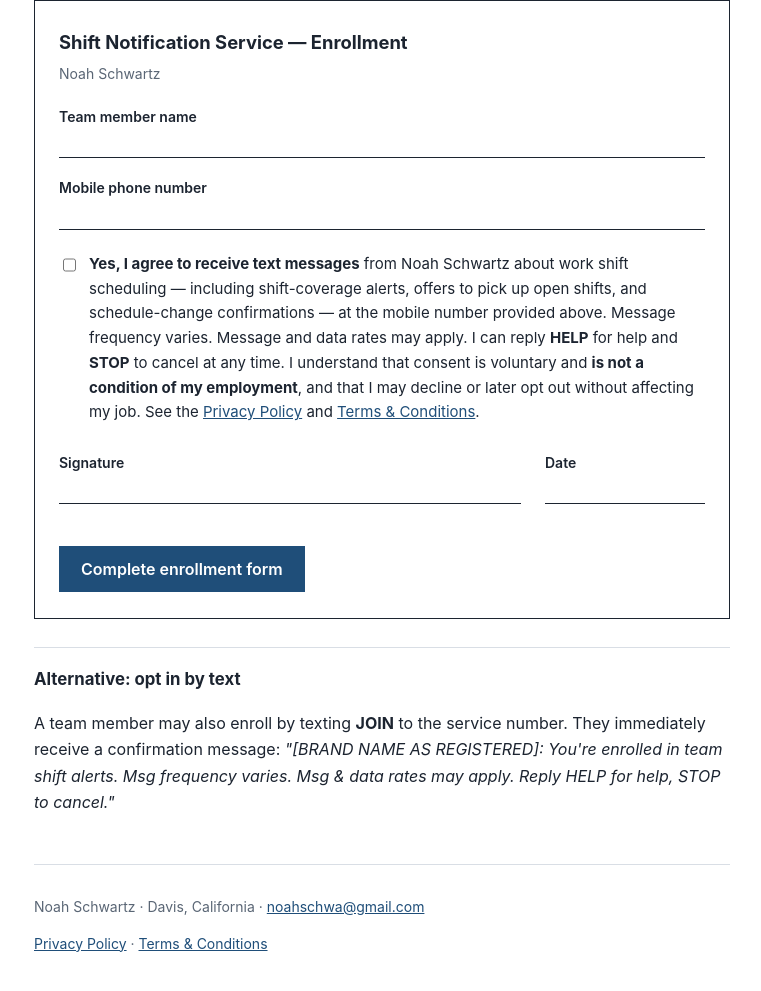
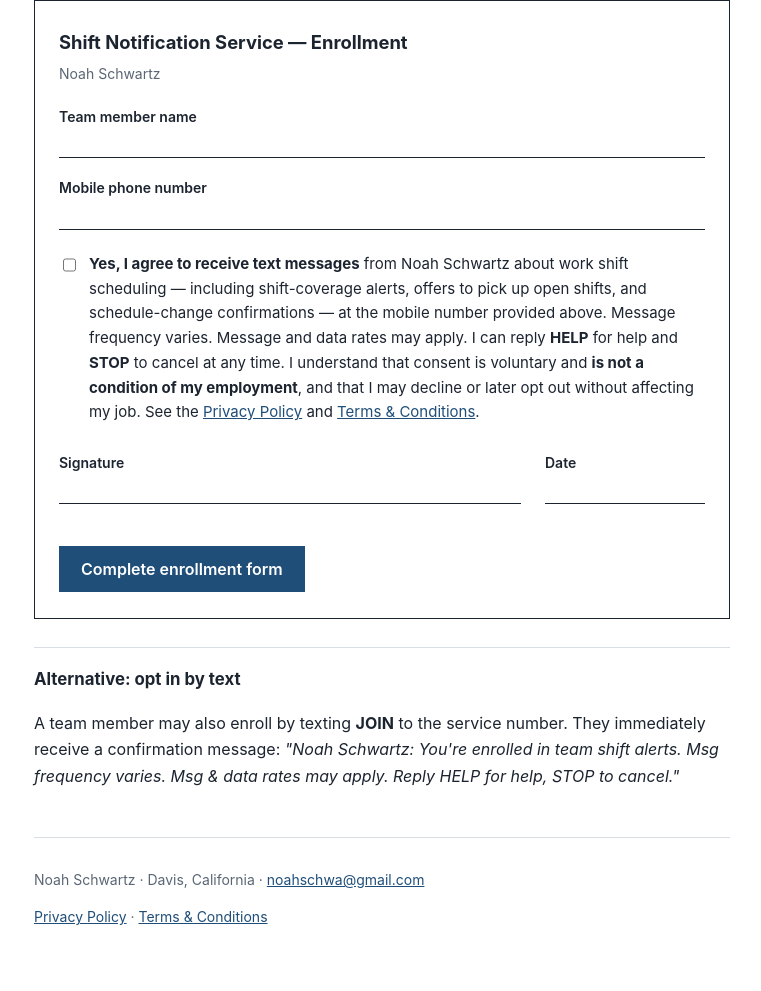
Before and after one commit to noahschwa/shift-notification-policies, a plain HTML site: page optin.html in a window 1280 px wide. Shown: the part 379-1370 px from the top of the page, without its empty margins (258-1019 px from the left). Drawn offline with Linux system fonts and the light colour scheme.

Commit message:
Adding optin policy with web

```diff
--- a/optin.html
+++ b/optin.html
@@ -108,8 +108,7 @@
   <div class="keyword">
     <h2 style="font-size:1.05rem; margin:0 0 8px">Alternative: opt in by text</h2>
     <p>A team member may also enroll by texting <strong>JOIN</strong> to the service
-    number. They immediately receive a confirmation message: <em>"[BRAND NAME AS
-    REGISTERED]: You're enrolled in team shift alerts. Msg frequency varies. Msg &amp;
+    number. They immediately receive a confirmation message: <em>"Noah Schwartz: You're enrolled in team shift alerts. Msg frequency varies. Msg &amp;
     data rates may apply. Reply HELP for help, STOP to cancel."</em></p>
   </div>
 
```
